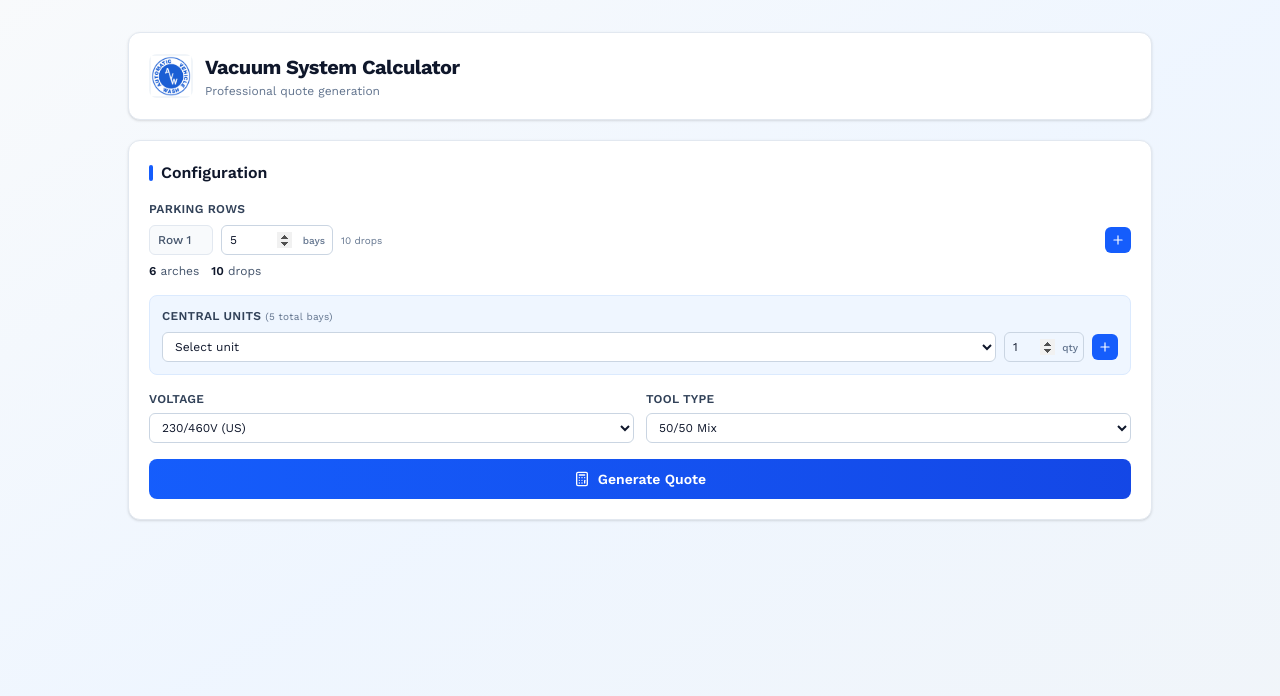
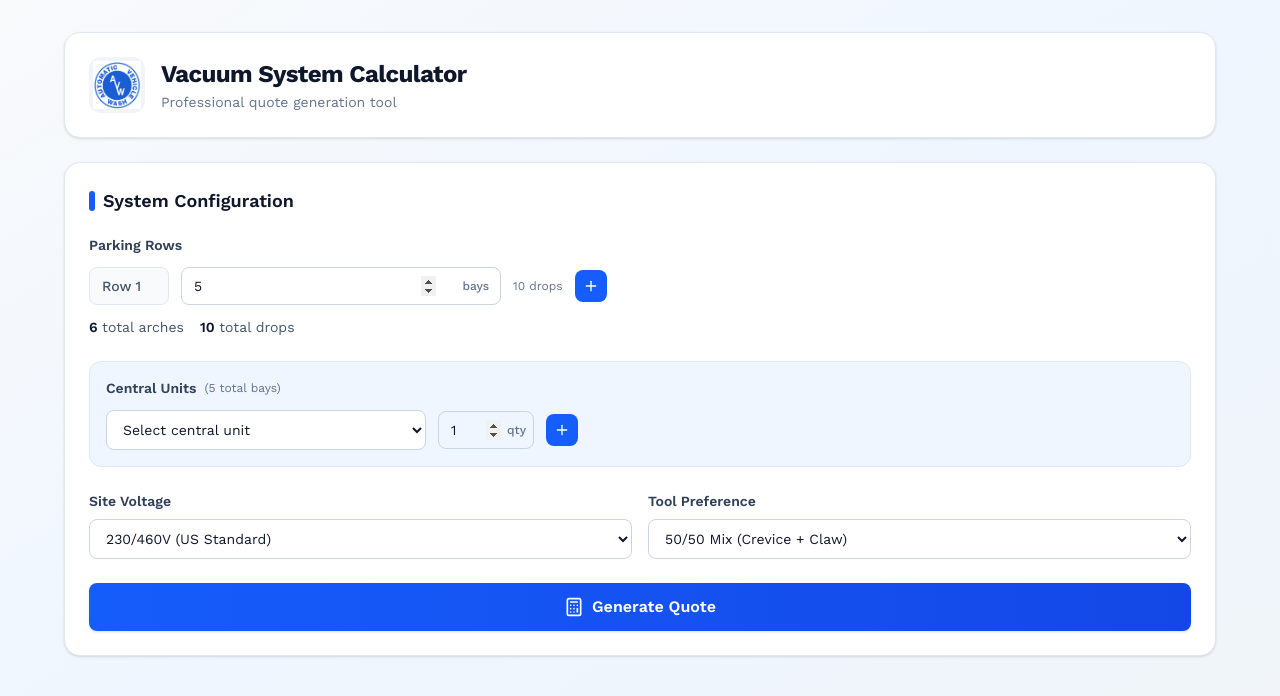
Before and after one commit to Ilashe/quotation-app, a Next.js app: page / in a window 1280 px wide. Shown: the top 696 px of the page. Built offline with nearby package versions, Linux system fonts and the light colour scheme.

Commit message:
edits to CU parts et again

```diff
--- a/app/page.js
+++ b/app/page.js
@@ -647,50 +647,52 @@ const VacuumQuoteCalculator = () => {
         }
       `}</style>
 
-      <div className="max-w-5xl mx-auto">
+      <div className="max-w-6xl mx-auto">
         {/* Header Card */}
-        <div className="bg-white rounded-xl shadow-sm border border-slate-200 p-5 mb-5">
-          <div className="flex items-center gap-3">
-            <div className="w-11 h-11 flex-shrink-0 relative bg-slate-100 rounded-lg p-1.5">
+        <div className="bg-white rounded-2xl shadow-sm border border-slate-200 p-6 mb-6">
+          <div className="flex items-center justify-between">
+            <div className="flex items-center gap-4">
+              <div className="w-14 h-14 flex-shrink-0 relative bg-slate-100 rounded-xl p-2">
                 <Image
                   src="/avw_logo.png"
                   alt="Company Logo"
                   fill
-                className="object-contain p-0.5"
+                  className="object-contain p-1"
                   priority
                 />
               </div>
               <div>
-              <h1 className="text-xl font-bold text-slate-900 tracking-tight">Vacuum System Calculator</h1>
-              <p className="text-xs text-slate-500 mt-0.5">Professional quote generation</p>
+                <h1 className="text-2xl font-bold text-slate-900 tracking-tight">Vacuum System Calculator</h1>
+                <p className="text-sm text-slate-500 mt-0.5">Professional quote generation tool</p>
+              </div>
             </div>
           </div>
         </div>
 
         {/* Configuration Card */}
-        <div className="bg-white rounded-xl shadow-sm border border-slate-200 p-5 mb-5">
-          <h2 className="text-base font-semibold text-slate-900 mb-4 flex items-center gap-2">
-            <div className="w-1 h-4 bg-blue-600 rounded-full"></div>
-            Configuration
+        <div className="bg-white rounded-2xl shadow-sm border border-slate-200 p-6 mb-6">
+          <h2 className="text-lg font-semibold text-slate-900 mb-5 flex items-center gap-2">
+            <div className="w-1.5 h-5 bg-blue-600 rounded-full"></div>
+            System Configuration
           </h2>
 
           {/* Rows Section */}
-          <div className="mb-4">
-            <label className="text-xs font-semibold text-slate-700 mb-2 block uppercase tracking-wide">Parking Rows</label>
+          <div className="mb-6">
+            <label className="text-sm font-semibold text-slate-700 mb-3 block">Parking Rows</label>
 
             <div className="space-y-2">
               {rows.map((row, index) => (
-                <div key={index} className="flex items-center gap-2">
-                  <div className="w-16">
+                <div key={index} className="flex items-center gap-3">
+                  <div className="flex-shrink-0 w-20">
                     <input
                       type="text"
                       value={`Row ${index + 1}`}
                       disabled
-                      className="w-full px-2 py-1.5 border border-slate-200 rounded-md bg-slate-50 text-slate-600 text-xs font-medium"
+                      className="w-full px-3 py-2 border border-slate-200 rounded-lg bg-slate-50 text-slate-600 text-sm font-medium"
                     />
                   </div>
 
-                  <div className="w-28">
+                  <div className="flex-1 max-w-xs">
                     <div className="relative">
                       <input
                         type="number"
@@ -705,36 +707,36 @@ const VacuumQuoteCalculator = () => {
                           updateRowSpots(index, value >= 2 ? value : 2);
                         }}
                         onFocus={(e) => e.target.select()}
-                        className="w-full px-2 py-1.5 border border-slate-300 rounded-md focus:ring-1 focus:ring-blue-500 focus:border-transparent text-xs text-slate-900 pr-10"
+                        className="w-full px-3 py-2 border border-slate-300 rounded-lg focus:ring-2 focus:ring-blue-500 focus:border-transparent text-sm text-slate-900 pr-16"
                       />
-                      <span className="absolute right-2 top-1/2 -translate-y-1/2 text-[10px] text-slate-500 font-medium">
+                      <span className="absolute right-3 top-1/2 -translate-y-1/2 text-xs text-slate-500 font-medium">
                         bays
                       </span>
                     </div>
                   </div>
 
-                  <div className="text-[10px] text-slate-500 w-14">
+                  <div className="flex-shrink-0 text-xs text-slate-500">
                     {calculateDropsPerRow(row.spots)} drops
                   </div>
 
-                  <div className="flex items-center gap-1 ml-auto">
+                  <div className="flex items-center gap-2">
                     {index === rows.length - 1 && (
                       <button
                         onClick={addRow}
-                        className="p-1.5 bg-blue-600 hover:bg-blue-700 text-white rounded-md transition-all"
+                        className="p-2 bg-blue-600 hover:bg-blue-700 text-white rounded-lg transition-all hover:scale-105 active:scale-95"
                         title="Add row"
                       >
-                        <Plus className="w-3.5 h-3.5" />
+                        <Plus className="w-4 h-4" />
                       </button>
                     )}
 
                     {rows.length > 1 && (
                       <button
                         onClick={() => removeRow(index)}
-                        className="p-1.5 text-red-600 hover:bg-red-50 rounded-md transition-all"
+                        className="p-2 text-red-600 hover:bg-red-50 rounded-lg transition-all"
                         title="Remove row"
                       >
-                        <X className="w-3.5 h-3.5" />
+                        <X className="w-4 h-4" />
                       </button>
                     )}
                   </div>
@@ -742,32 +744,35 @@ const VacuumQuoteCalculator = () => {
               ))}
             </div>
 
-            <div className="mt-2 flex items-center gap-3 text-xs">
+            <div className="mt-3 flex items-center gap-4 text-sm">
               <div className="text-slate-600">
-                <span className="font-semibold text-slate-900">{totalArches}</span> arches
+                <span className="font-semibold text-slate-900">{totalArches}</span> total arches
               </div>
               <div className="text-slate-600">
-                <span className="font-semibold text-slate-900">{totalDrops}</span> drops
+                <span className="font-semibold text-slate-900">{totalDrops}</span> total drops
               </div>
             </div>
           </div>
 
           {/* Central Units Section */}
-          <div className="mb-4 p-3 bg-blue-50 rounded-lg border border-blue-100">
-            <label className="text-xs font-semibold text-slate-700 mb-2 block uppercase tracking-wide">
-              Central Units <span className="text-[10px] font-normal text-slate-500 normal-case">({totalBays} total bays)</span>
+          <div className="mb-6 p-4 bg-blue-50 rounded-xl border border-blue-100">
+            <div className="flex items-start justify-between mb-3">
+              <label className="text-sm font-semibold text-slate-700 flex items-center gap-2">
+                Central Units
+                <span className="text-xs font-normal text-slate-500">({totalBays} total bays)</span>
               </label>
+            </div>
 
-            <div className="space-y-2">
+            <div className="space-y-3">
               {centralUnits.map((cu, index) => (
-                <div key={cu.id} className="flex items-center gap-2">
-                  <div className="flex-1">
+                <div key={cu.id} className="flex items-center gap-3">
+                  <div className="w-80">
                     <select
                       value={cu.unit}
                       onChange={(e) => updateCentralUnit(index, 'unit', e.target.value)}
-                      className="w-full px-2 py-1.5 border border-slate-300 rounded-md focus:ring-1 focus:ring-blue-500 focus:border-transparent text-xs text-slate-900 bg-white"
+                      className="w-full px-3 py-2.5 border border-slate-300 rounded-lg focus:ring-2 focus:ring-blue-500 focus:border-transparent text-sm text-slate-900 bg-white"
                     >
-                      <option value="">Select unit</option>
+                      <option value="">Select central unit</option>
                       {priceData.centralUnits.map(unit => (
                         <option key={unit.partNumber} value={unit.partNumber}>
                           {unit.partNumber} ({unit.minBays}-{unit.maxBays} bays)
@@ -776,7 +781,7 @@ const VacuumQuoteCalculator = () => {
                     </select>
                   </div>
 
-                  <div className="w-20">
+                  <div className="w-24">
                     <div className="relative">
                       <input
                         type="number"
@@ -791,32 +796,32 @@ const VacuumQuoteCalculator = () => {
                           updateCentralUnit(index, 'quantity', value >= 1 ? value : 1);
                         }}
                         onFocus={(e) => e.target.select()}
-                        className="w-full px-2 py-1.5 border border-slate-300 rounded-md focus:ring-1 focus:ring-blue-500 focus:border-transparent text-xs text-slate-900 pr-7"
+                        className="w-full px-3 py-2 border border-slate-300 rounded-lg focus:ring-2 focus:ring-blue-500 focus:border-transparent text-sm text-slate-900 pr-8"
                       />
-                      <span className="absolute right-1.5 top-1/2 -translate-y-1/2 text-[10px] text-slate-500 font-medium">
+                      <span className="absolute right-2 top-1/2 -translate-y-1/2 text-xs text-slate-500 font-medium">
                         qty
                       </span>
                     </div>
                   </div>
 
-                  <div className="flex items-center gap-1">
+                  <div className="flex items-center gap-2">
                     {index === centralUnits.length - 1 && (
                       <button
                         onClick={addCentralUnit}
-                        className="p-1.5 bg-blue-600 hover:bg-blue-700 text-white rounded-md transition-all"
-                        title="Add unit"
+                        className="p-2 bg-blue-600 hover:bg-blue-700 text-white rounded-lg transition-all hover:scale-105 active:scale-95"
+                        title="Add central unit"
                       >
-                        <Plus className="w-3.5 h-3.5" />
+                        <Plus className="w-4 h-4" />
                       </button>
                     )}
 
                     {centralUnits.length > 1 && (
                       <button
                         onClick={() => removeCentralUnit(index)}
-                        className="p-1.5 text-red-600 hover:bg-red-50 rounded-md transition-all"
-                        title="Remove"
+                        className="p-2 text-red-600 hover:bg-red-50 rounded-lg transition-all"
+                        title="Remove central unit"
                       >
-                        <X className="w-3.5 h-3.5" />
+                        <X className="w-4 h-4" />
                       </button>
                     )}
                   </div>
@@ -826,30 +831,30 @@ const VacuumQuoteCalculator = () => {
           </div>
 
           {/* Options Grid */}
-          <div className="grid grid-cols-2 gap-3 mb-4">
+          <div className="grid grid-cols-1 md:grid-cols-2 gap-4 mb-6">
             <div>
-              <label className="text-xs font-semibold text-slate-700 mb-1.5 block uppercase tracking-wide">Voltage</label>
+              <label className="text-sm font-semibold text-slate-700 mb-2 block">Site Voltage</label>
               <select
                 value={siteVoltage}
                 onChange={(e) => setSiteVoltage(e.target.value)}
-                className="w-full px-2 py-1.5 border border-slate-300 rounded-md focus:ring-1 focus:ring-blue-500 focus:border-transparent text-xs text-slate-900 bg-white"
+                className="w-full px-3 py-2.5 border border-slate-300 rounded-lg focus:ring-2 focus:ring-blue-500 focus:border-transparent text-sm text-slate-900 bg-white"
               >
-                <option value="230/460">230/460V (US)</option>
+                <option value="230/460">230/460V (US Standard)</option>
                 <option value="575">575V (Canada)</option>
-                <option value="380">380V (AU/EU)</option>
+                <option value="380">380V (Australia / Europe)</option>
               </select>
             </div>
 
             <div>
-              <label className="text-xs font-semibold text-slate-700 mb-1.5 block uppercase tracking-wide">Tool Type</label>
+              <label className="text-sm font-semibold text-slate-700 mb-2 block">Tool Preference</label>
               <select
                 value={toolPreference}
                 onChange={(e) => setToolPreference(e.target.value)}
-                className="w-full px-2 py-1.5 border border-slate-300 rounded-md focus:ring-1 focus:ring-blue-500 focus:border-transparent text-xs text-slate-900 bg-white"
+                className="w-full px-3 py-2.5 border border-slate-300 rounded-lg focus:ring-2 focus:ring-blue-500 focus:border-transparent text-sm text-slate-900 bg-white"
               >
-                <option value="half">50/50 Mix</option>
-                <option value="crevice">Crevice Only</option>
-                <option value="claw">Claw Only</option>
+                <option value="half">50/50 Mix (Crevice + Claw)</option>
+                <option value="crevice">Crevice Tools Only</option>
+                <option value="claw">Claw Tools Only</option>
               </select>
             </div>
           </div>
@@ -857,74 +862,78 @@ const VacuumQuoteCalculator = () => {
           {/* Generate Button */}
           <button
             onClick={calculateQuote}
-            className="w-full bg-gradient-to-r from-blue-600 to-blue-700 hover:from-blue-700 hover:to-blue-800 text-white font-semibold py-2.5 rounded-lg transition-all flex items-center justify-center gap-2 text-sm"
+            className="w-full bg-gradient-to-r from-blue-600 to-blue-700 hover:from-blue-700 hover:to-blue-800 text-white font-semibold py-3 rounded-lg transition-all flex items-center justify-center gap-2 shadow-sm hover:shadow-md"
           >
-            <Calculator className="w-4 h-4" />
+            <Calculator className="w-5 h-5" />
             Generate Quote
           </button>
         </div>
 
         {/* Quote Results */}
         {quote && (
-          <div className="bg-white rounded-xl shadow-sm border border-slate-200 p-5">
-            <div className="flex items-center justify-between mb-4">
-              <h2 className="text-base font-semibold text-slate-900 flex items-center gap-2">
-                <div className="w-1 h-4 bg-green-600 rounded-full"></div>
+          <div className="bg-white rounded-2xl shadow-sm border border-slate-200 p-6">
+            <div className="flex items-center justify-between mb-6">
+              <h2 className="text-lg font-semibold text-slate-900 flex items-center gap-2">
+                <div className="w-1.5 h-5 bg-green-600 rounded-full"></div>
                 Quote Summary
               </h2>
               <button
                 onClick={exportQuote}
-                className="flex items-center gap-1.5 px-3 py-1.5 bg-green-600 hover:bg-green-700 text-white text-xs font-medium rounded-lg transition-all"
+                className="flex items-center gap-2 px-4 py-2 bg-green-600 hover:bg-green-700 text-white text-sm font-medium rounded-lg transition-all shadow-sm hover:shadow-md"
               >
-                <Download className="w-3.5 h-3.5" />
+                <Download className="w-4 h-4" />
                 Export CSV
               </button>
             </div>
 
             {/* Stats Grid */}
-            <div className="grid grid-cols-4 gap-2 mb-4">
-              <div className="bg-slate-50 rounded-lg p-3 border border-slate-100">
-                <p className="text-[10px] text-slate-500 font-medium mb-0.5 uppercase tracking-wide">Rows</p>
-                <p className="text-xl font-bold text-slate-900">{quote.config.rows}</p>
+            <div className="grid grid-cols-2 md:grid-cols-4 gap-3 mb-6">
+              <div className="bg-slate-50 rounded-xl p-4 border border-slate-100">
+                <p className="text-xs text-slate-500 font-medium mb-1">Total Rows</p>
+                <p className="text-2xl font-bold text-slate-900">{quote.config.rows}</p>
               </div>
-              <div className="bg-slate-50 rounded-lg p-3 border border-slate-100">
-                <p className="text-[10px] text-slate-500 font-medium mb-0.5 uppercase tracking-wide">Arches</p>
-                <p className="text-xl font-bold text-slate-900">{quote.config.totalArches}</p>
+              <div className="bg-slate-50 rounded-xl p-4 border border-slate-100">
+                <p className="text-xs text-slate-500 font-medium mb-1">Total Arches</p>
+                <p className="text-2xl font-bold text-slate-900">{quote.config.totalArches}</p>
               </div>
-              <div className="bg-blue-50 rounded-lg p-3 border border-blue-100 col-span-2">
-                <p className="text-[10px] text-blue-600 font-medium mb-0.5 uppercase tracking-wide">Central Units</p>
-                <p className="text-xs font-bold text-blue-900 leading-tight">{quote.config.centralUnits}</p>
+              <div className="bg-blue-50 rounded-xl p-4 border border-blue-100">
+                <p className="text-xs text-blue-600 font-medium mb-1">Central Units</p>
+                <p className="text-sm font-bold text-blue-900">{quote.config.centralUnits}</p>
+              </div>
+              <div className="bg-slate-50 rounded-xl p-4 border border-slate-100">
+                <p className="text-xs text-slate-500 font-medium mb-1">Total Drops</p>
+                <p className="text-2xl font-bold text-slate-900">{quote.config.totalDrops}</p>
               </div>
             </div>
 
             {/* Quote Table */}
-            <div className="overflow-x-auto -mx-5">
+            <div className="overflow-x-auto -mx-6 px-6">
               <table className="w-full">
                 <thead>
-                  <tr className="border-b-2 border-slate-200 bg-slate-50">
-                    <th className="px-3 py-2 text-left text-[10px] font-semibold text-slate-600 uppercase tracking-wider">Part No.</th>
-                    <th className="px-3 py-2 text-left text-[10px] font-semibold text-slate-600 uppercase tracking-wider">Description</th>
-                    <th className="px-3 py-2 text-center text-[10px] font-semibold text-slate-600 uppercase tracking-wider">Qty</th>
-                    <th className="px-3 py-2 text-right text-[10px] font-semibold text-slate-600 uppercase tracking-wider">Unit Price</th>
-                    <th className="px-3 py-2 text-right text-[10px] font-semibold text-slate-600 uppercase tracking-wider">Total</th>
-                    <th className="px-3 py-2 text-center text-[10px] font-semibold text-slate-600 uppercase tracking-wider w-12"></th>
+                  <tr className="border-b-2 border-slate-200">
+                    <th className="px-3 py-3 text-left text-xs font-semibold text-slate-600 uppercase tracking-wider">Part No.</th>
+                    <th className="px-3 py-3 text-left text-xs font-semibold text-slate-600 uppercase tracking-wider">Description</th>
+                    <th className="px-3 py-3 text-center text-xs font-semibold text-slate-600 uppercase tracking-wider">Qty</th>
+                    <th className="px-3 py-3 text-right text-xs font-semibold text-slate-600 uppercase tracking-wider">Unit Price</th>
+                    <th className="px-3 py-3 text-right text-xs font-semibold text-slate-600 uppercase tracking-wider">Total</th>
+                    <th className="px-3 py-3 text-center text-xs font-semibold text-slate-600 uppercase tracking-wider w-16"></th>
                   </tr>
                 </thead>
                 <tbody>
                   {quote.lineItems.map((item, index) => (
                     <tr key={index} className="border-b border-slate-100 hover:bg-slate-50 transition-colors">
-                      <td className="px-3 py-2 text-[11px] font-mono text-slate-700 font-medium">{item.partNumber}</td>
-                      <td className="px-3 py-2 text-xs text-slate-700">{item.description}</td>
-                      <td className="px-3 py-2 text-xs text-center text-slate-900 font-medium">{item.qty}</td>
-                      <td className="px-3 py-2 text-xs text-right text-slate-700 font-mono">${item.unitPrice.toFixed(2)}</td>
-                      <td className="px-3 py-2 text-xs text-right font-semibold text-slate-900 font-mono">${item.total.toFixed(2)}</td>
-                      <td className="px-3 py-2 text-center">
+                      <td className="px-3 py-3 text-xs font-mono text-slate-700 font-medium">{item.partNumber}</td>
+                      <td className="px-3 py-3 text-sm text-slate-700">{item.description}</td>
+                      <td className="px-3 py-3 text-sm text-center text-slate-900 font-medium">{item.qty}</td>
+                      <td className="px-3 py-3 text-sm text-right text-slate-700 font-mono">${item.unitPrice.toFixed(2)}</td>
+                      <td className="px-3 py-3 text-sm text-right font-semibold text-slate-900 font-mono">${item.total.toFixed(2)}</td>
+                      <td className="px-3 py-3 text-center">
                         <button
                           onClick={() => deleteLineItem(index)}
-                          className="p-1 text-red-600 hover:bg-red-50 rounded transition-all"
-                          title="Delete"
+                          className="p-1.5 text-red-600 hover:bg-red-50 rounded-lg transition-all"
+                          title="Delete item"
                         >
-                          <Trash2 className="w-3.5 h-3.5" />
+                          <Trash2 className="w-4 h-4" />
                         </button>
                       </td>
                     </tr>
@@ -932,8 +941,8 @@ const VacuumQuoteCalculator = () => {
                 </tbody>
                 <tfoot>
                   <tr className="bg-slate-50 border-t-2 border-slate-200">
-                    <td colSpan="4" className="px-3 py-3 text-right text-sm font-bold text-slate-900">Subtotal:</td>
-                    <td colSpan="2" className="px-3 py-3 text-right text-lg font-bold text-blue-600 font-mono">${quote.subtotal.toFixed(2)}</td>
+                    <td colSpan="4" className="px-3 py-4 text-right text-base font-bold text-slate-900">Subtotal:</td>
+                    <td colSpan="2" className="px-3 py-4 text-right text-xl font-bold text-blue-600 font-mono">${quote.subtotal.toFixed(2)}</td>
                   </tr>
                 </tfoot>
               </table>
```
Lines whose indentation alone changed are shown as unchanged.
